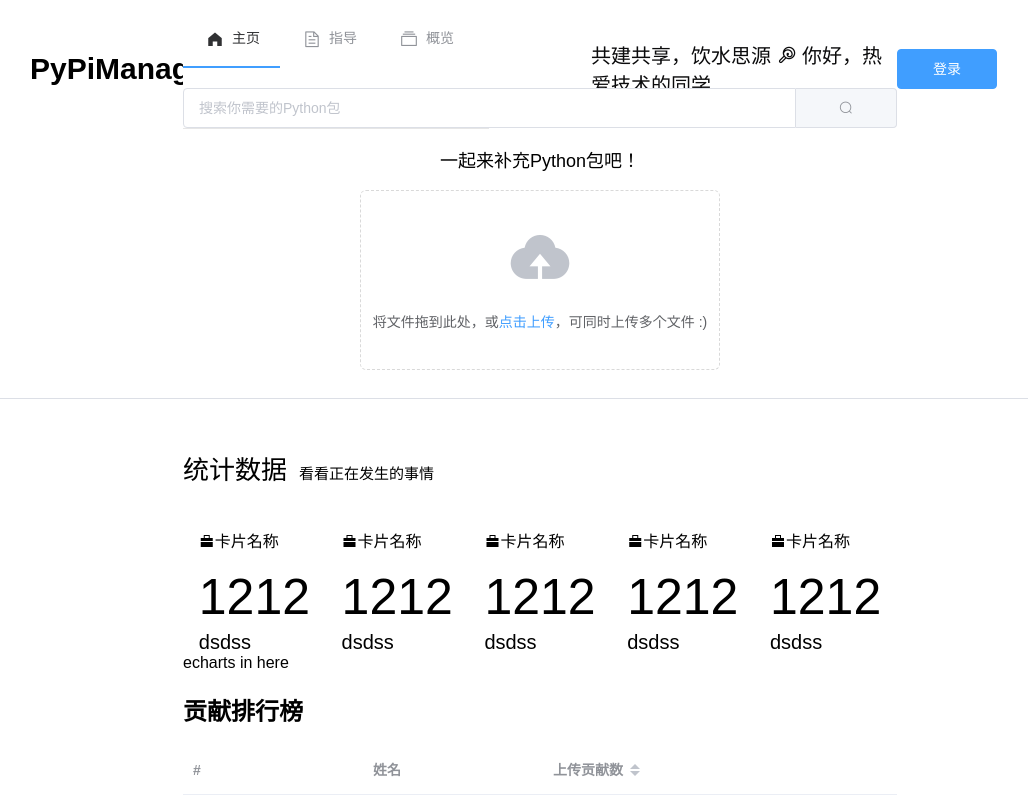
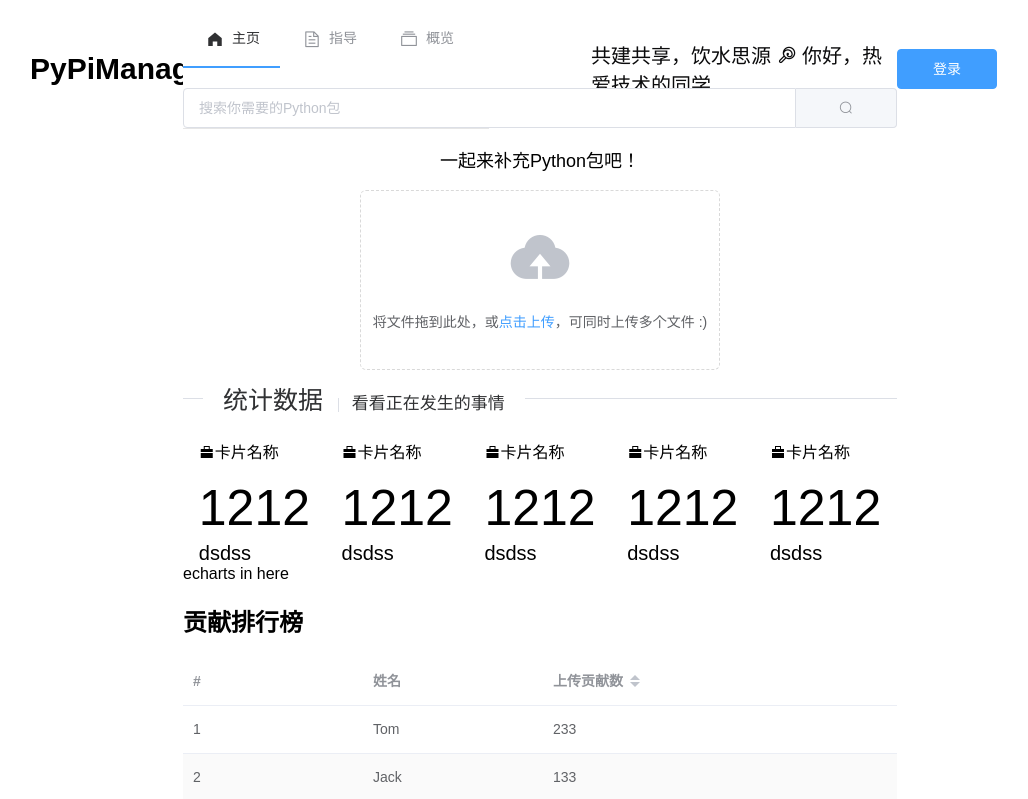
Before and after one commit to PyPiManager/pypimanager-frontend, a Vue app: page /home in a window 1280 px wide. Shown: the top 799 px of the page, without its empty margins (100-1128 px from the left). Built offline with nearby package versions, Linux system fonts and the light colour scheme.

Commit message:
修改分割线样式

```diff
--- a/src/components/Statistics.vue
+++ b/src/components/Statistics.vue
@@ -1,12 +1,4 @@
 <template>
-  <div id="title">
-    <el-space :size="12" spacer="|">
-      <p style="font-size: 26px">统计数据</p>
-    </el-space>
-    <el-space :size="12" spacer="|">
-      <p style="font-size: 15px">看看正在发生的事情</p>
-    </el-space>
-  </div>
   <div class="stat-info">
     <StatCard></StatCard>
     <StatCard></StatCard>
@@ -32,11 +24,6 @@
   display: flex;
 }
 
-#title {
-  justify-content: flex-start;
-  align-items: baseline;
-}
-
 .stat-info {
   justify-content: space-around;
 }
--- a/src/views/Home.vue
+++ b/src/views/Home.vue
@@ -6,7 +6,13 @@
     <el-col :span="14" :push="5">
       <Upload></Upload>
     </el-col>
-    <el-divider></el-divider>
+    <el-col :span="14" :push="5">
+      <el-divider content-position="left"
+        ><span style="font-size: 25px">统计数据 </span>
+        <el-divider direction="vertical"></el-divider>
+        <span style="font-size: 17px"> 看看正在发生的事情</span></el-divider
+      >
+    </el-col>
     <el-col :span="14" :push="5">
       <Statistics></Statistics>
     </el-col>
```
